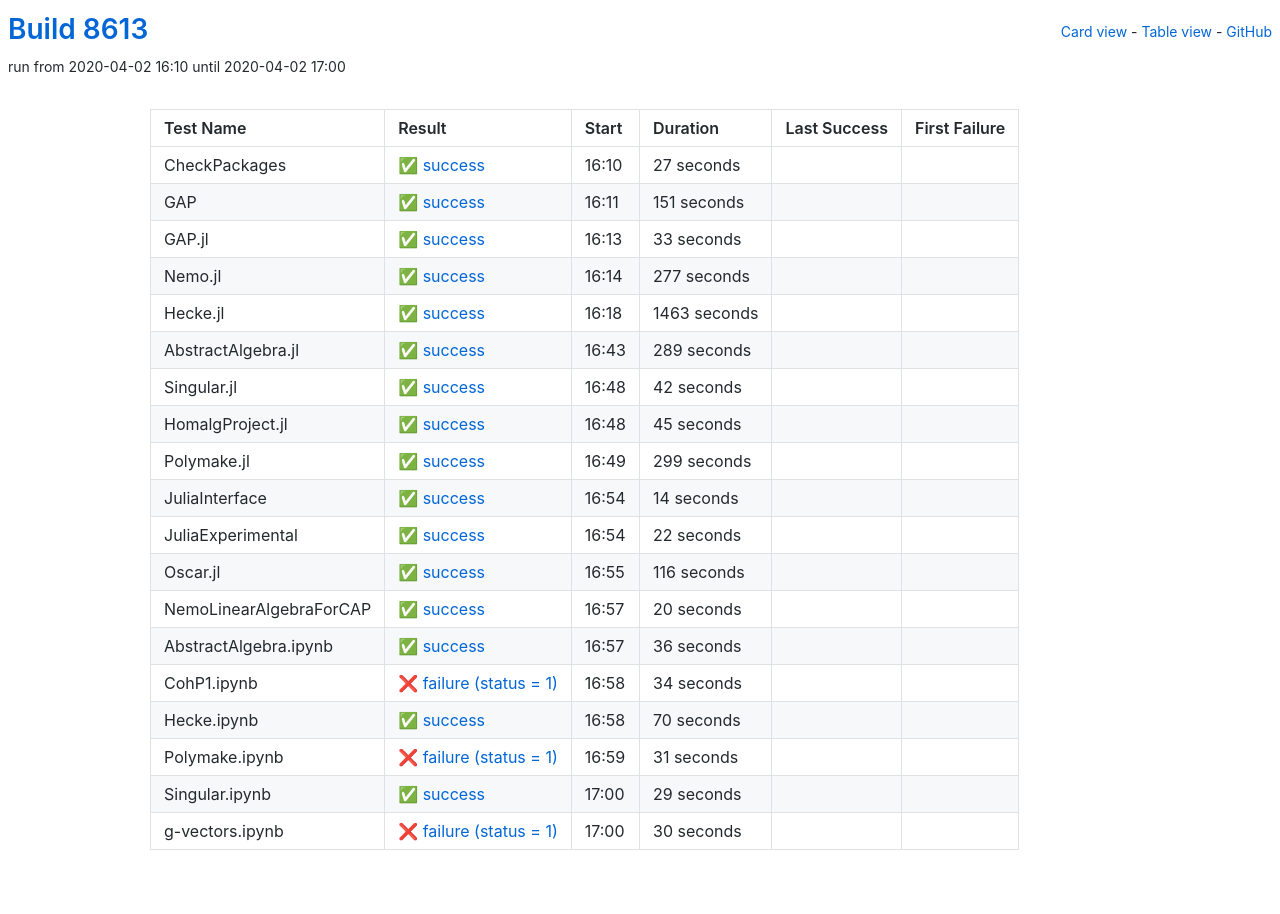
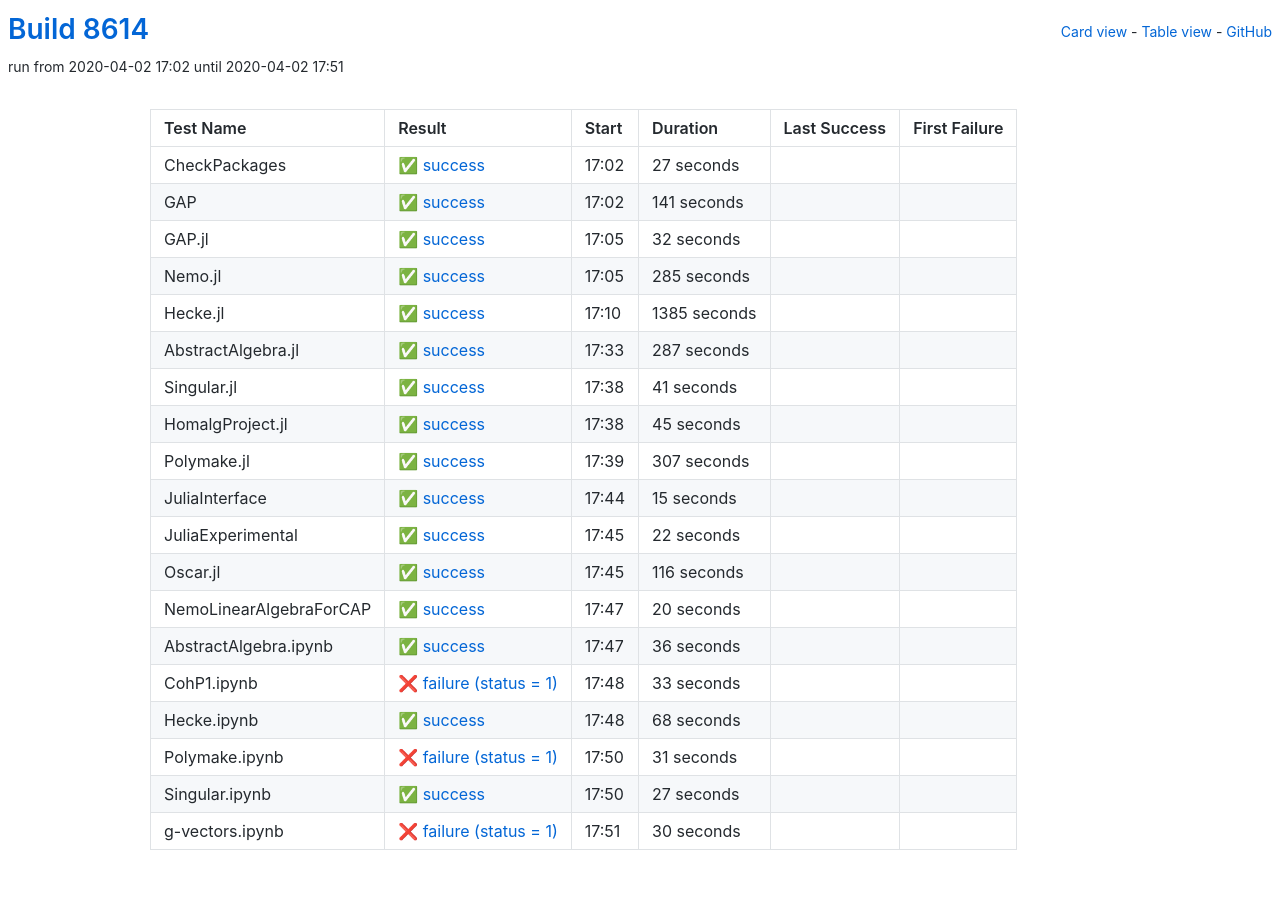
Before and after one commit to oscar-system/oscar-ci-status, a Jekyll site: the page built from table.html, in a window 1280 px wide. Built offline with Jekyll 4.4.1, drawn with Linux system fonts in a browser that asks for light colours.

Commit message:
Build 8614

```diff
--- a/_data/ci.yml
+++ b/_data/ci.yml
@@ -1,5 +1,5 @@
-build: 8613
-build_url: https://oscarci.mathematik.uni-kl.de/job/oscar/8613/
+build: 8614
+build_url: https://oscarci.mathematik.uni-kl.de/job/oscar/8614/
 job: oscar
 tests:
 - duration: 27
@@ -8,75 +8,75 @@ tests:
   first_failure_url: null
   last_success: false
   last_success_url: null
-  log: https://oscarci.mathematik.uni-kl.de/job/oscar/8613/artifact/logs/build-8613/CheckPackages.log
+  log: https://oscarci.mathematik.uni-kl.de/job/oscar/8614/artifact/logs/build-8614/CheckPackages.log
   name: CheckPackages
-  start: 2020-04-02 16:10
+  start: 2020-04-02 17:02
   status: success
   success: true
-- duration: 151
+- duration: 141
   exitcode: 0
   first_failure: false
   first_failure_url: null
   last_success: false
   last_success_url: null
-  log: https://oscarci.mathematik.uni-kl.de/job/oscar/8613/artifact/logs/build-8613/GAP.log
+  log: https://oscarci.mathematik.uni-kl.de/job/oscar/8614/artifact/logs/build-8614/GAP.log
   name: GAP
-  start: 2020-04-02 16:11
+  start: 2020-04-02 17:02
   status: success
   success: true
-- duration: 33
+- duration: 32
   exitcode: 0
   first_failure: false
   first_failure_url: null
   last_success: false
   last_success_url: null
-  log: https://oscarci.mathematik.uni-kl.de/job/oscar/8613/artifact/logs/build-8613/GAP.jl.log
+  log: https://oscarci.mathematik.uni-kl.de/job/oscar/8614/artifact/logs/build-8614/GAP.jl.log
   name: GAP.jl
-  start: 2020-04-02 16:13
+  start: 2020-04-02 17:05
   status: success
   success: true
-- duration: 277
+- duration: 285
   exitcode: 0
   first_failure: false
   first_failure_url: null
   last_success: false
   last_success_url: null
-  log: https://oscarci.mathematik.uni-kl.de/job/oscar/8613/artifact/logs/build-8613/Nemo.jl.log
+  log: https://oscarci.mathematik.uni-kl.de/job/oscar/8614/artifact/logs/build-8614/Nemo.jl.log
   name: Nemo.jl
-  start: 2020-04-02 16:14
+  start: 2020-04-02 17:05
   status: success
   success: true
-- duration: 1463
+- duration: 1385
   exitcode: 0
   first_failure: false
   first_failure_url: null
   last_success: false
   last_success_url: null
-  log: https://oscarci.mathematik.uni-kl.de/job/oscar/8613/artifact/logs/build-8613/Hecke.jl.log
+  log: https://oscarci.mathematik.uni-kl.de/job/oscar/8614/artifact/logs/build-8614/Hecke.jl.log
   name: Hecke.jl
-  start: 2020-04-02 16:18
+  start: 2020-04-02 17:10
   status: success
   success: true
-- duration: 289
+- duration: 287
   exitcode: 0
   first_failure: false
   first_failure_url: null
   last_success: false
   last_success_url: null
-  log: https://oscarci.mathematik.uni-kl.de/job/oscar/8613/artifact/logs/build-8613/AbstractAlgebra.jl.log
+  log: https://oscarci.mathematik.uni-kl.de/job/oscar/8614/artifact/logs/build-8614/AbstractAlgebra.jl.log
   name: AbstractAlgebra.jl
-  start: 2020-04-02 16:43
+  start: 2020-04-02 17:33
   status: success
   success: true
-- duration: 42
+- duration: 41
   exitcode: 0
   first_failure: false
   first_failure_url: null
   last_success: false
   last_success_url: null
-  log: https://oscarci.mathematik.uni-kl.de/job/oscar/8613/artifact/logs/build-8613/Singular.jl.log
+  log: https://oscarci.mathematik.uni-kl.de/job/oscar/8614/artifact/logs/build-8614/Singular.jl.log
   name: Singular.jl
-  start: 2020-04-02 16:48
+  start: 2020-04-02 17:38
   status: success
   success: true
 - duration: 45
@@ -85,31 +85,31 @@ tests:
   first_failure_url: null
   last_success: false
   last_success_url: null
-  log: https://oscarci.mathematik.uni-kl.de/job/oscar/8613/artifact/logs/build-8613/HomalgProject.jl.log
+  log: https://oscarci.mathematik.uni-kl.de/job/oscar/8614/artifact/logs/build-8614/HomalgProject.jl.log
   name: HomalgProject.jl
-  start: 2020-04-02 16:48
+  start: 2020-04-02 17:38
   status: success
   success: true
-- duration: 299
+- duration: 307
   exitcode: 0
   first_failure: false
   first_failure_url: null
   last_success: false
   last_success_url: null
-  log: https://oscarci.mathematik.uni-kl.de/job/oscar/8613/artifact/logs/build-8613/Polymake.jl.log
+  log: https://oscarci.mathematik.uni-kl.de/job/oscar/8614/artifact/logs/build-8614/Polymake.jl.log
   name: Polymake.jl
-  start: 2020-04-02 16:49
+  start: 2020-04-02 17:39
   status: success
   success: true
-- duration: 14
+- duration: 15
   exitcode: 0
   first_failure: false
   first_failure_url: null
   last_success: false
   last_success_url: null
-  log: https://oscarci.mathematik.uni-kl.de/job/oscar/8613/artifact/logs/build-8613/JuliaInterface.log
+  log: https://oscarci.mathematik.uni-kl.de/job/oscar/8614/artifact/logs/build-8614/JuliaInterface.log
   name: JuliaInterface
-  start: 2020-04-02 16:54
+  start: 2020-04-02 17:44
   status: success
   success: true
 - duration: 22
@@ -118,9 +118,9 @@ tests:
   first_failure_url: null
   last_success: false
   last_success_url: null
-  log: https://oscarci.mathematik.uni-kl.de/job/oscar/8613/artifact/logs/build-8613/JuliaExperimental.log
+  log: https://oscarci.mathematik.uni-kl.de/job/oscar/8614/artifact/logs/build-8614/JuliaExperimental.log
   name: JuliaExperimental
-  start: 2020-04-02 16:54
+  start: 2020-04-02 17:45
   status: success
   success: true
 - duration: 116
@@ -129,9 +129,9 @@ tests:
   first_failure_url: null
   last_success: false
   last_success_url: null
-  log: https://oscarci.mathematik.uni-kl.de/job/oscar/8613/artifact/logs/build-8613/Oscar.jl.log
+  log: https://oscarci.mathematik.uni-kl.de/job/oscar/8614/artifact/logs/build-8614/Oscar.jl.log
   name: Oscar.jl
-  start: 2020-04-02 16:55
+  start: 2020-04-02 17:45
   status: success
   success: true
 - duration: 20
@@ -140,9 +140,9 @@ tests:
   first_failure_url: null
   last_success: false
   last_success_url: null
-  log: https://oscarci.mathematik.uni-kl.de/job/oscar/8613/artifact/logs/build-8613/NemoLinearAlgebraForCAP.log
+  log: https://oscarci.mathematik.uni-kl.de/job/oscar/8614/artifact/logs/build-8614/NemoLinearAlgebraForCAP.log
   name: NemoLinearAlgebraForCAP
-  start: 2020-04-02 16:57
+  start: 2020-04-02 17:47
   status: success
   success: true
 - duration: 36
@@ -151,31 +151,31 @@ tests:
   first_failure_url: null
   last_success: false
   last_success_url: null
-  log: https://oscarci.mathematik.uni-kl.de/job/oscar/8613/artifact/logs/build-8613/AbstractAlgebra.ipynb.log
+  log: https://oscarci.mathematik.uni-kl.de/job/oscar/8614/artifact/logs/build-8614/AbstractAlgebra.ipynb.log
   name: AbstractAlgebra.ipynb
-  start: 2020-04-02 16:57
+  start: 2020-04-02 17:47
   status: success
   success: true
-- duration: 34
+- duration: 33
   exitcode: 1
   first_failure: false
   first_failure_url: null
   last_success: false
   last_success_url: null
-  log: https://oscarci.mathematik.uni-kl.de/job/oscar/8613/artifact/logs/build-8613/CohP1.ipynb.log
+  log: https://oscarci.mathematik.uni-kl.de/job/oscar/8614/artifact/logs/build-8614/CohP1.ipynb.log
   name: CohP1.ipynb
-  start: 2020-04-02 16:58
+  start: 2020-04-02 17:48
   status: failure
   success: false
-- duration: 70
+- duration: 68
   exitcode: 0
   first_failure: false
   first_failure_url: null
   last_success: false
   last_success_url: null
-  log: https://oscarci.mathematik.uni-kl.de/job/oscar/8613/artifact/logs/build-8613/Hecke.ipynb.log
+  log: https://oscarci.mathematik.uni-kl.de/job/oscar/8614/artifact/logs/build-8614/Hecke.ipynb.log
   name: Hecke.ipynb
-  start: 2020-04-02 16:58
+  start: 2020-04-02 17:48
   status: success
   success: true
 - duration: 31
@@ -184,20 +184,20 @@ tests:
   first_failure_url: null
   last_success: false
   last_success_url: null
-  log: https://oscarci.mathematik.uni-kl.de/job/oscar/8613/artifact/logs/build-8613/Polymake.ipynb.log
+  log: https://oscarci.mathematik.uni-kl.de/job/oscar/8614/artifact/logs/build-8614/Polymake.ipynb.log
   name: Polymake.ipynb
-  start: 2020-04-02 16:59
+  start: 2020-04-02 17:50
   status: failure
   success: false
-- duration: 29
+- duration: 27
   exitcode: 0
   first_failure: false
   first_failure_url: null
   last_success: false
   last_success_url: null
-  log: https://oscarci.mathematik.uni-kl.de/job/oscar/8613/artifact/logs/build-8613/Singular.ipynb.log
+  log: https://oscarci.mathematik.uni-kl.de/job/oscar/8614/artifact/logs/build-8614/Singular.ipynb.log
   name: Singular.ipynb
-  start: 2020-04-02 17:00
+  start: 2020-04-02 17:50
   status: success
   success: true
 - duration: 30
@@ -206,8 +206,8 @@ tests:
   first_failure_url: null
   last_success: false
   last_success_url: null
-  log: https://oscarci.mathematik.uni-kl.de/job/oscar/8613/artifact/logs/build-8613/g-vectors.ipynb.log
+  log: https://oscarci.mathematik.uni-kl.de/job/oscar/8614/artifact/logs/build-8614/g-vectors.ipynb.log
   name: g-vectors.ipynb
-  start: 2020-04-02 17:00
+  start: 2020-04-02 17:51
   status: failure
   success: false
```
Also changed, not shown: README.md.
